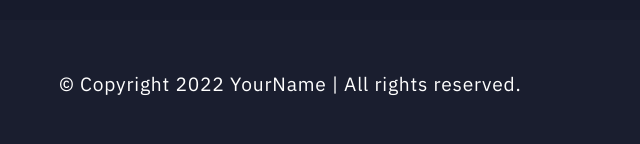
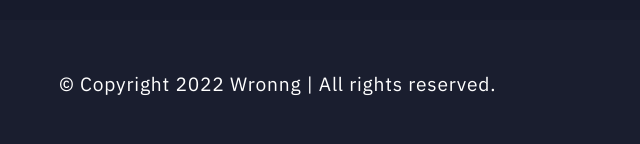
Before and after one commit to ShaneWolford24/Wrong, a plain HTML site: page services.html in a window 1280 px wide. Shown: the part 1803-1947 px from the top of the page, 35-675 px from the left. Drawn offline with Linux system fonts and the light colour scheme.

Commit message:
Update services.html

```diff
--- a/services.html
+++ b/services.html
@@ -8,7 +8,7 @@
   <meta name="twitter:card" content="summary_large_image"/>
   <meta name="twitter:image:src" content="">
   <meta property="og:image" content="">
-  <meta name="twitter:title" content="Services | YourName">
+  <meta name="twitter:title" content="Services | Wronng">
   <meta name="viewport" content="width=device-width, initial-scale=1, minimum-scale=1">
   <link rel="shortcut icon" href="assets/images/mcpfp-cuziamnoah-96x96.png" type="image/x-icon">
   <meta name="description" content="">
@@ -175,7 +175,7 @@
         <div class="row justify-content-center">
             <div class="col-md-12 col-lg-6 my-auto px-4 align-left">
                 <p class="mbr-text text-grey mb-0 mbr-fonts-style display-7">
-                    © Copyright 2022 YourName | All rights reserved.<br></p>
+                    © Copyright 2022 Wronng | All rights reserved.<br></p>
             </div>
             <div class="col-md-12 col-lg-6 px-4 align-right">
                 <div class="social-list">
```
